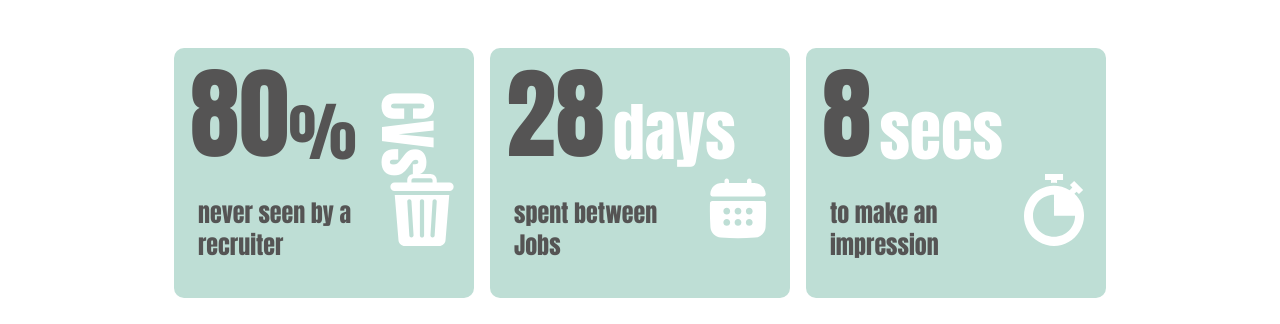
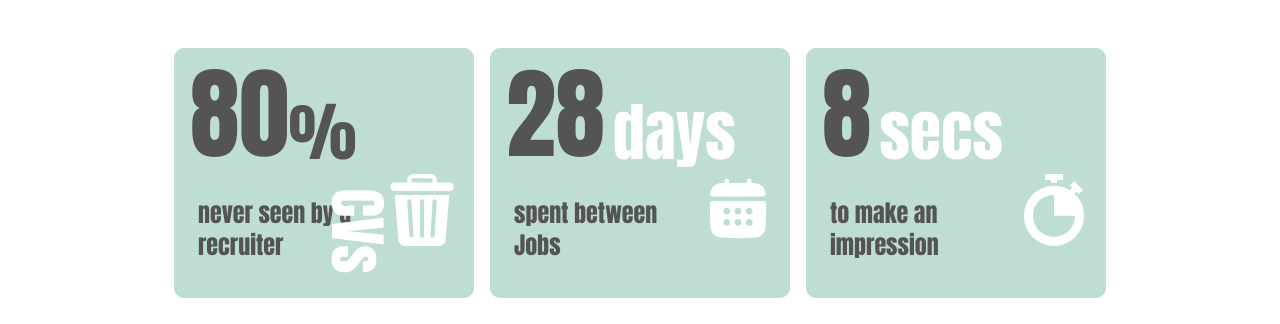
Before and after one commit to Kunle123/C5Frontend, a React (Vite) app in the folder frontend/: page / in a window 1280 px wide. Shown: the top 324 px of the page. Built offline with nearby package versions, Linux system fonts and the light colour scheme; no server answers.

Commit message:
revert: restore previous flexbox structure for 80, %, and CVs in stats tile

```diff
--- a/frontend/src/components/landing/StatsTiles.tsx
+++ b/frontend/src/components/landing/StatsTiles.tsx
@@ -20,11 +20,10 @@ export const StatsTiles: React.FC = () => (
         >
           %
         </span>
+      </div>
+      {/* Rotated CVs, absolutely positioned so 's' baseline aligns with bottom of 80, not overlapping icon */}
       <span
-          className="flex items-end ml-2"
-          style={{ height: '100%', alignItems: 'flex-end' }}
-        >
-          <span
+        className="absolute"
         style={{
           fontFamily: "'Anton', sans-serif",
           fontSize: '60px',
@@ -32,6 +31,8 @@ export const StatsTiles: React.FC = () => (
           lineHeight: '60px',
           fontWeight: 400,
           transform: 'rotate(90deg)',
+          left: '140px', // move closer to number group
+          bottom: '37px', // aligns with bottom of 80
           display: 'inline-block',
           whiteSpace: 'nowrap',
           zIndex: 2,
@@ -39,8 +40,6 @@ export const StatsTiles: React.FC = () => (
       >
         CVs
       </span>
-        </span>
-      </div>
       {/* never seen by a recruiter */}
       <span
         className="absolute left-6"
```
Lines whose indentation alone changed are shown as unchanged.
